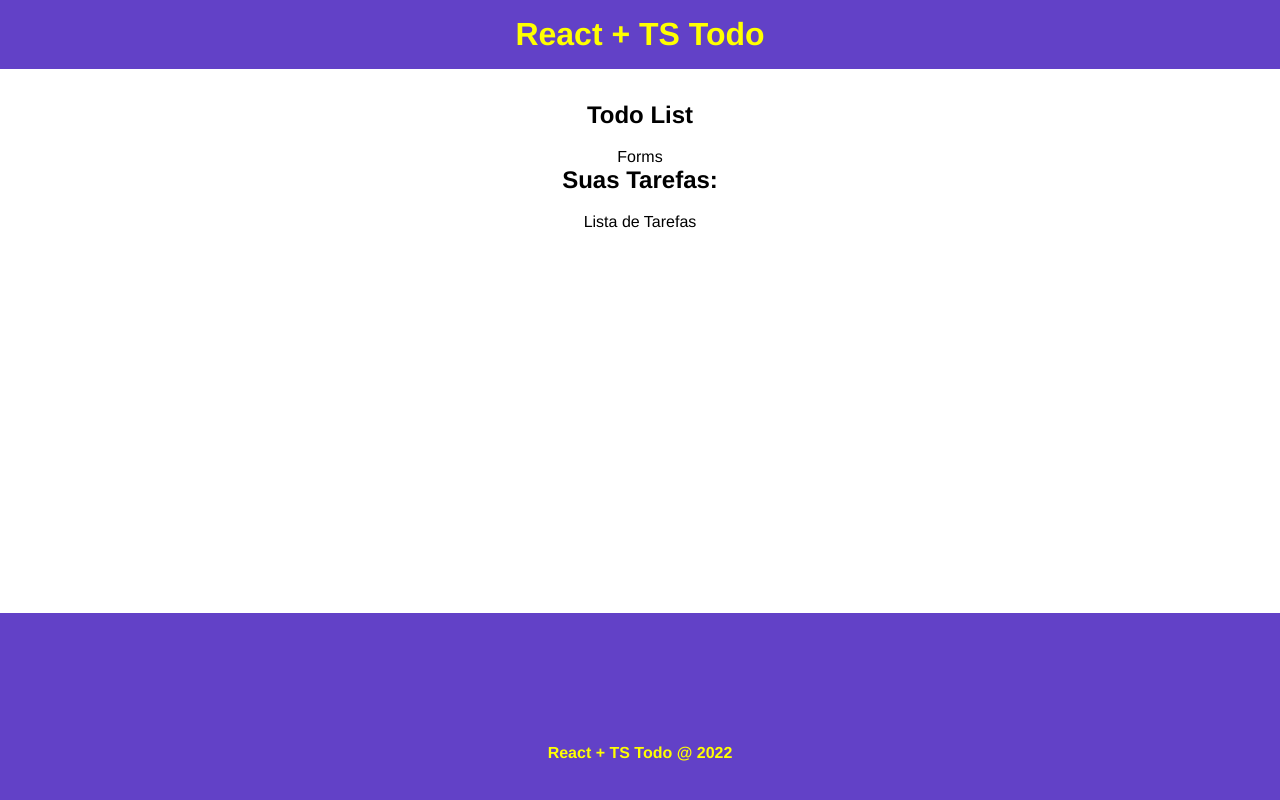
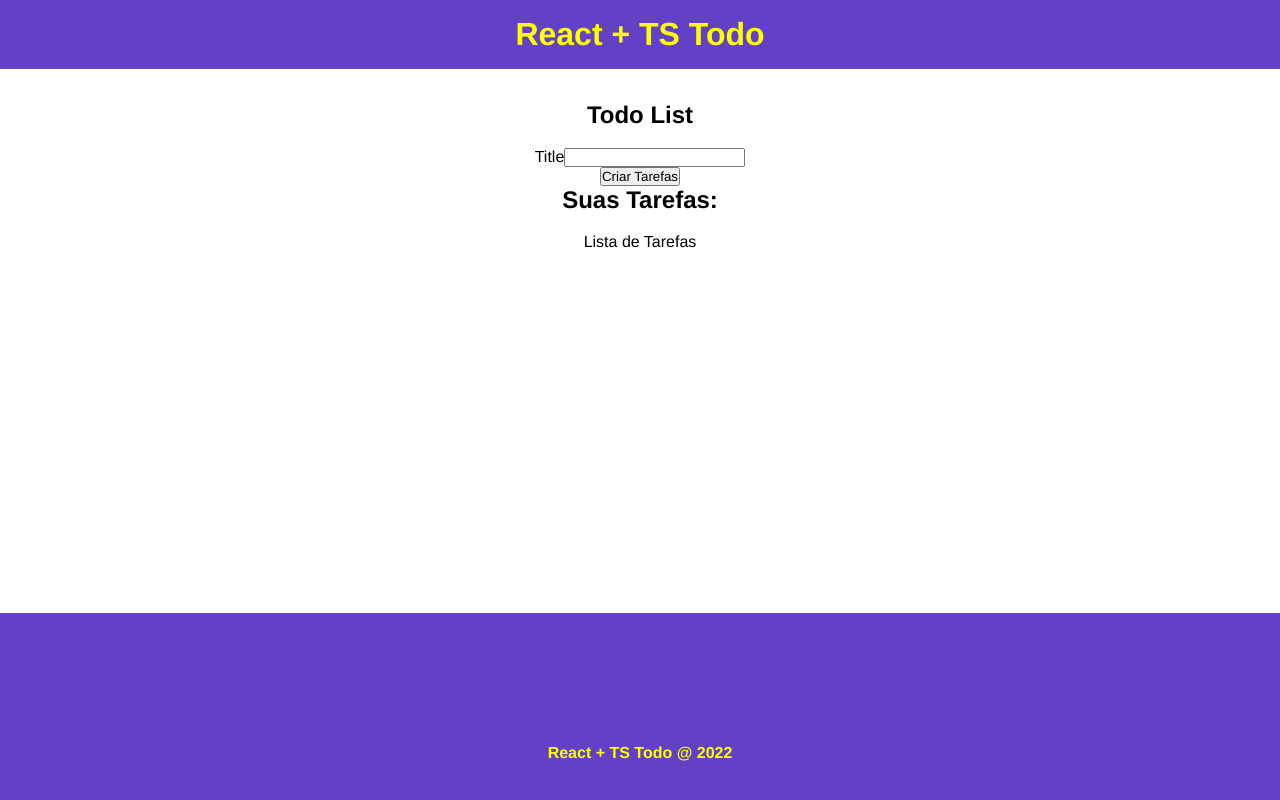
Before and after one commit to vitoriacst/Todo-List-TypeScript-, a React (Create React App) app in the folder app/: page / in a window 1280 px wide. Shown: the top 800 px of the page. Built offline with nearby package versions, Linux system fonts and the light colour scheme.

Commit message:
feat: :construction: adding bootstrap Icons

```diff
--- a/app/package.json
+++ b/app/package.json
@@ -10,6 +10,7 @@
     "@types/node": "^16.11.49",
     "@types/react": "^18.0.17",
     "@types/react-dom": "^18.0.6",
+    "bootstrap-icons": "^1.9.1",
     "react": "^18.2.0",
     "react-dom": "^18.2.0",
     "react-scripts": "5.0.1",
--- a/app/public/index.html
+++ b/app/public/index.html
@@ -24,6 +24,9 @@
       work correctly both with client-side routing and a non-root public URL.
       Learn how to configure a non-root public URL by running `npm run build`.
     -->
+    <link
+      rel="stylesheet"
+     href="https://cdn.jsdelivr.net/npm/bootstrap-icons@1.9.1/font/bootstrap-icons.css">
     <title>Todo List</title>
   </head>
   <body>
--- a/app/src/App.tsx
+++ b/app/src/App.tsx
@@ -14,7 +14,7 @@ function App() {
     <main className={styles.main}>
       <div>
         <h2>Todo List</h2>
-        <TaskForm/>
+        <TaskForm btnText="Criar Tarefas"/>
       </div>
       <div>
         <h2>Suas Tarefas:</h2>
--- a/app/src/components/TaskForm.tsx
+++ b/app/src/components/TaskForm.tsx
@@ -1,8 +1,23 @@
 
+interface props {
+  btnText : string
+}
 
-const TaskForm = () => {
+const TaskForm = ({btnText}: props) => {
   return (
-    <div>Forms</div>
+    <form >
+        <div>
+          <label htmlFor="title">
+            Title
+          </label>
+          <input
+          type="text"
+          name="title"
+          id="Titulo da tarefa" />
+        </div>
+        <label htmlFor="difficulty"></label>
+        <input type="submit" name="difficulty" value={btnText} />
+    </form>
   )
 }
 
```
Also changed, not shown: 1 other file (tests, documents, lock files or other folders).
